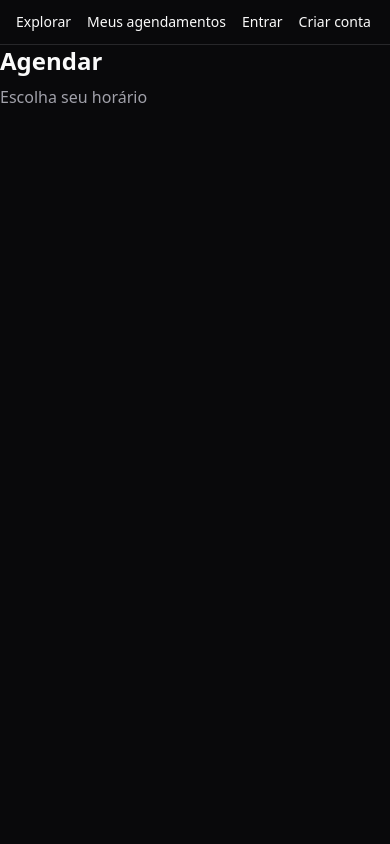
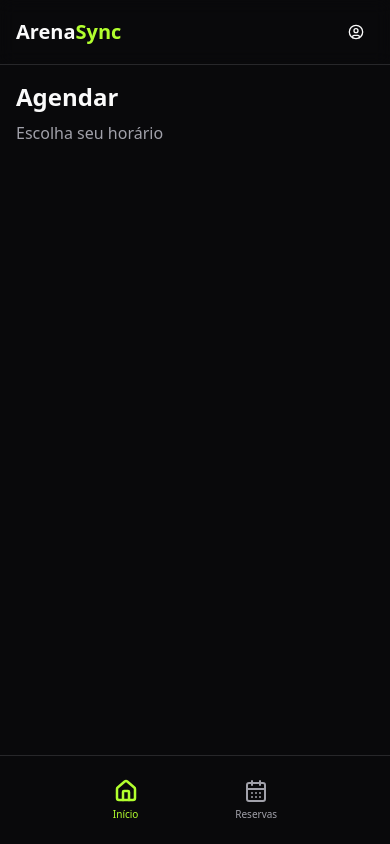
Before and after one commit to MatheusBorgesDev/arena-sync, a Next.js app: page /home in a window 390 px wide. Built offline with nearby package versions, Linux system fonts and the light colour scheme.

Commit message:
feat: refactor customer protected layout to include header and mobile navigation

```diff
--- a/src/app/(customer)/(protected)/layout.tsx
+++ b/src/app/(customer)/(protected)/layout.tsx
@@ -1,23 +1,16 @@
-/**
- * Layout da área protegida do cliente (com navbar/footer).
- * TODO: Guard de autenticação cliente.
- */
-export default function CustomerProtectedLayout({
-  children,
-}: {
-  children: React.ReactNode;
-}) {
+import { CustomerHeader } from '@/shared/components/navigation/customer-header';
+import { MobileNav } from '@/shared/components/navigation/mobile-nav';
+
+export default function CustomerProtectedLayout({ children }: { children: React.ReactNode }) {
   return (
-    <div className="flex min-h-screen flex-col">
-      <header className="border-b border-zinc-200 bg-white px-4 py-3 dark:border-zinc-800 dark:bg-zinc-950">
-        <nav className="flex items-center gap-4 text-sm">
-          <a href="/home" className="hover:underline">Explorar</a>
-          <a href="/my-bookings" className="hover:underline">Meus agendamentos</a>
-          <a href="/login" className="hover:underline">Entrar</a>
-          <a href="/register" className="hover:underline">Criar conta</a>
-        </nav>
-      </header>
-      <main className="flex-1">{children}</main>
+    <div className="relative flex min-h-screen flex-col">
+      <CustomerHeader />
+
+      <main className="flex-1 pb-20 md:pb-0">
+        <div className="p-4">{children}</div>
+      </main>
+
+      <MobileNav className="md:hidden" />
     </div>
   );
 }
```
